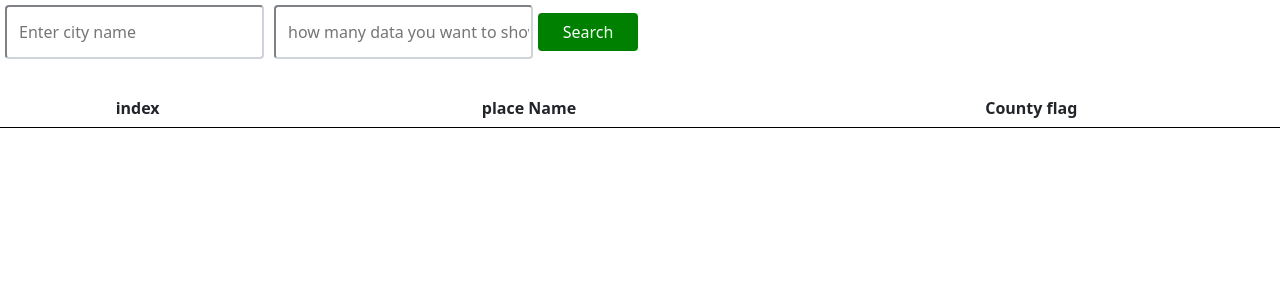
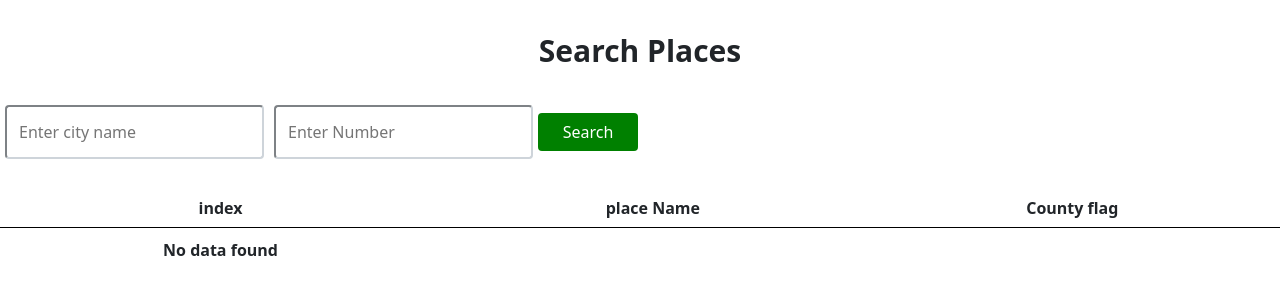
Before and after one commit to harsh472000/solvative_assignment, a React (Create React App) app: page / in a window 1280 px wide. Shown: the top 300 px of the page. Built offline with nearby package versions, Linux system fonts and the light colour scheme.

Commit message:
create error handling

```diff
--- a/src/App.css
+++ b/src/App.css
@@ -39,6 +39,20 @@
   }
 }
 
+/* header */
+.header{
+  display: flex;
+  justify-content: center;
+  align-items: center;
+  height: 100px;
+
+}
+
+.header h1{
+  font-size: 30px;
+}
+
+
 
 /*search box*/
 
@@ -53,6 +67,14 @@
   padding-left: 12px;
   border-radius: 4px;
   margin: 5px;
+}
+
+input:focus{
+  border-color: #7952b3;
+  box-shadow: 0 0 0 3px rgb(121 82 179 / 25%);
+}
+input[type="text"]:disabled {
+  background: rgb(233, 236, 239);
 }
 
 .btn{
@@ -85,3 +107,9 @@ table thead tr{
 thead th tr{
   font-weight: 700;
 }
+
+/* error handling */
+
+.err{
+  text-align: center;
+}
--- a/src/App.js
+++ b/src/App.js
@@ -1,10 +1,12 @@
 import logo from './logo.svg';
 import './App.css';
 import Searchbox from './Components/Searchbox';
+import Header from './Components/Header';
 
 function App() {
   return (
     <div className="App">
+      <Header />
       <Searchbox />
     </div>
   );
--- /dev/null
+++ b/src/Components/Header.js
@@ -0,0 +1,12 @@
+import React from 'react'
+import '../App.css'
+
+function Header() {
+  return (
+    <div className='header'>
+        <h1>Search Places</h1>
+    </div>
+  )
+}
+
+export default Header
--- a/src/Components/Searchbox.js
+++ b/src/Components/Searchbox.js
@@ -17,10 +17,14 @@ function Searchbox() {
 
     const clickHadler = (e)=>{
         e.preventDefault();
+        if(limit<3 || limit>10)
+        {
+            alert('Please enter value between 3 and 10');
+        }
         var options = {
             method: 'GET',
             url: 'https://wft-geo-db.p.rapidapi.com/v1/geo/cities',
-            params: {countryIds: 'IN', namePrefix: input, limit: limit},
+            params: {countryIds: '', namePrefix: input, limit: limit},
             headers: {
               'x-rapidapi-host': 'wft-geo-db.p.rapidapi.com',
               'x-rapidapi-key': '4ac5e3352fmshe6ac515ca3b8ccap1f0045jsnf0a504a87bbe'
@@ -39,7 +43,7 @@ function Searchbox() {
         <div className='search'>
             <input type='text' value={input} onChange={changeHandler} placeholder='Enter city name'/>
 
-            <input type='text' value={limit} onChange={changelimitHandler} placeholder='how many data you want to show'/>
+            <input type='number' value={limit} onChange={changelimitHandler} placeholder='Enter Number'/>
             <button onClick={clickHadler} className='btn'>Search</button>
         </div>
         <div className='container'>
@@ -52,24 +56,19 @@ function Searchbox() {
                     <th>County flag</th>
                 </tr>
             </thead>
-
                 {
+                    data.length > 0 ?
                         data.map((value,index)=>{
-                        if(value.length>0){
-                            return(
-                                <h1>No data found</h1>
-                            )
-                        }else{
                                 return(
                                     <ShowData
                                     key={index}
                                     id={index}
                                     list={value}/>
                                 )
+                        })
+                     : <h1 className='err'>No data found</h1>
                 }
 
-                    })
-                }
 
         </table>
     </div>
```
Lines whose indentation alone changed are shown as unchanged.
